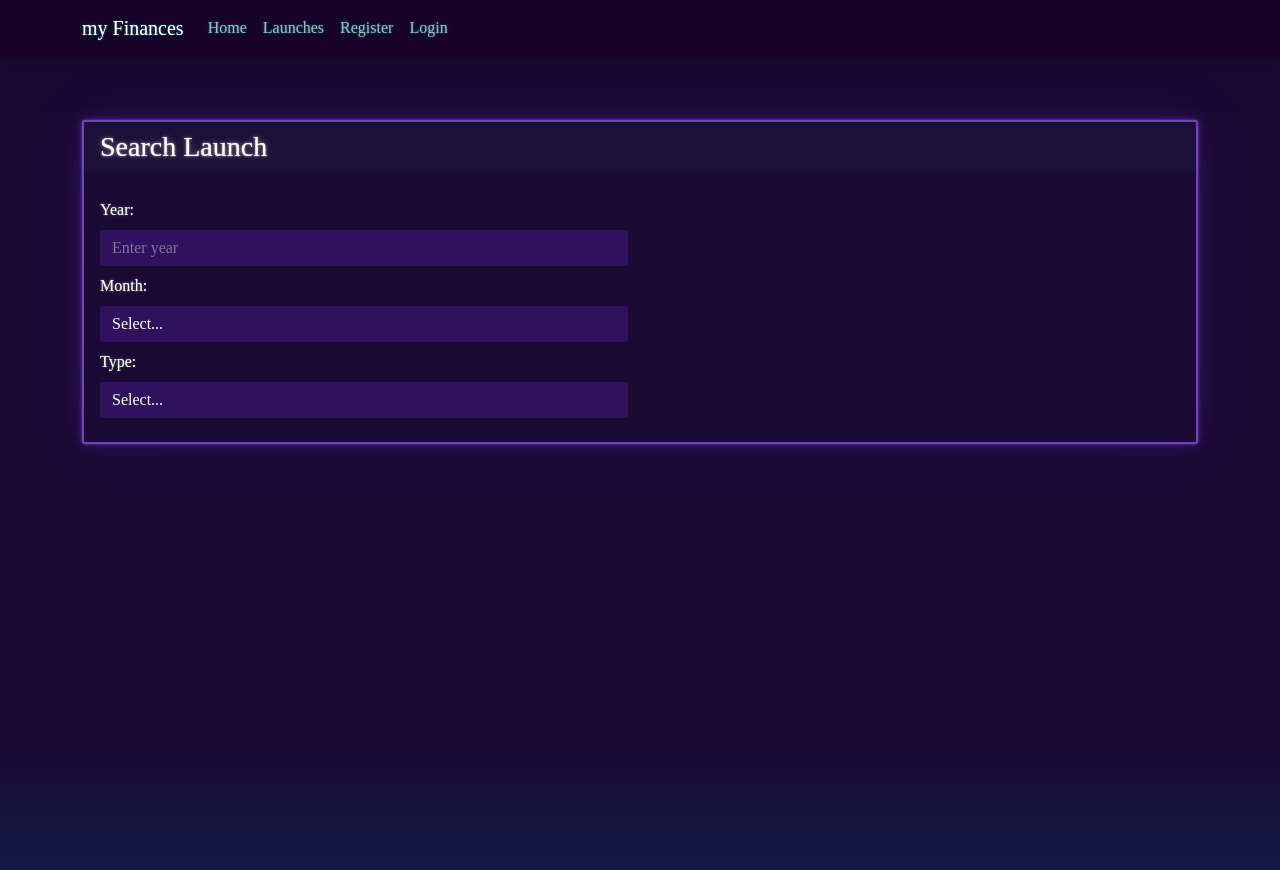
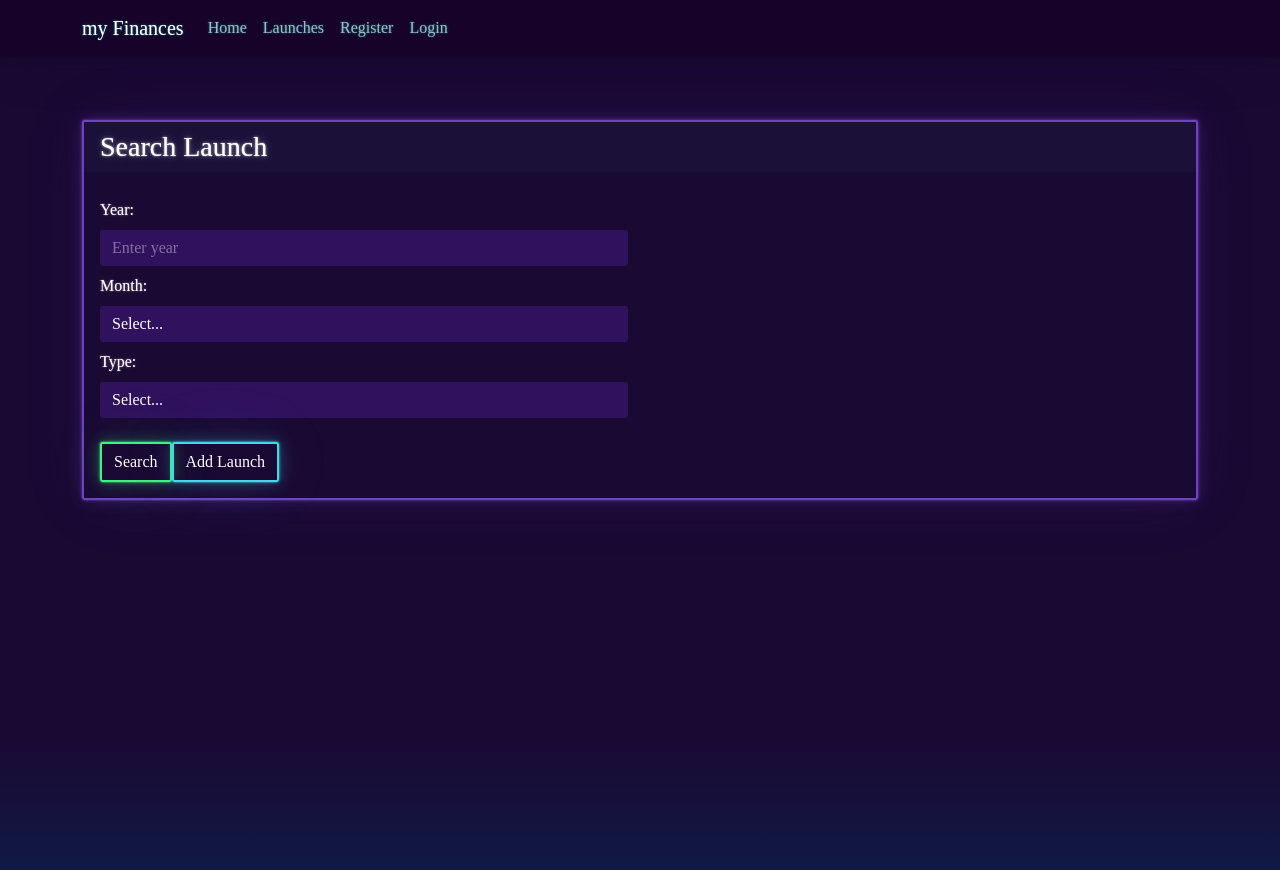
Before and after one commit to GutscheWilly/my-Finances-frontend, a React (Create React App) app: page /launch in a window 1280 px wide. Shown: the top 870 px of the page. Built offline with nearby package versions, Linux system fonts and the light colour scheme.

Commit message:
Create buttons to search and add launch

```diff
--- a/src/pages/Launch.js
+++ b/src/pages/Launch.js
@@ -46,6 +46,11 @@ function Launch() {
                         <FormGroup label="Type:" htmlFor="inputType">
                             <MenuOption className="form-control" optionList={launchTypesOptionList} />
                         </FormGroup>
+
+                        <div className="mt-4">
+                            <button type="button" className="btn btn-outline-success">Search</button>
+                            <button type="button" className="btn btn-outline-light">Add Launch</button>
+                        </div>
                     </div>
                 </div>
             </div>
```
